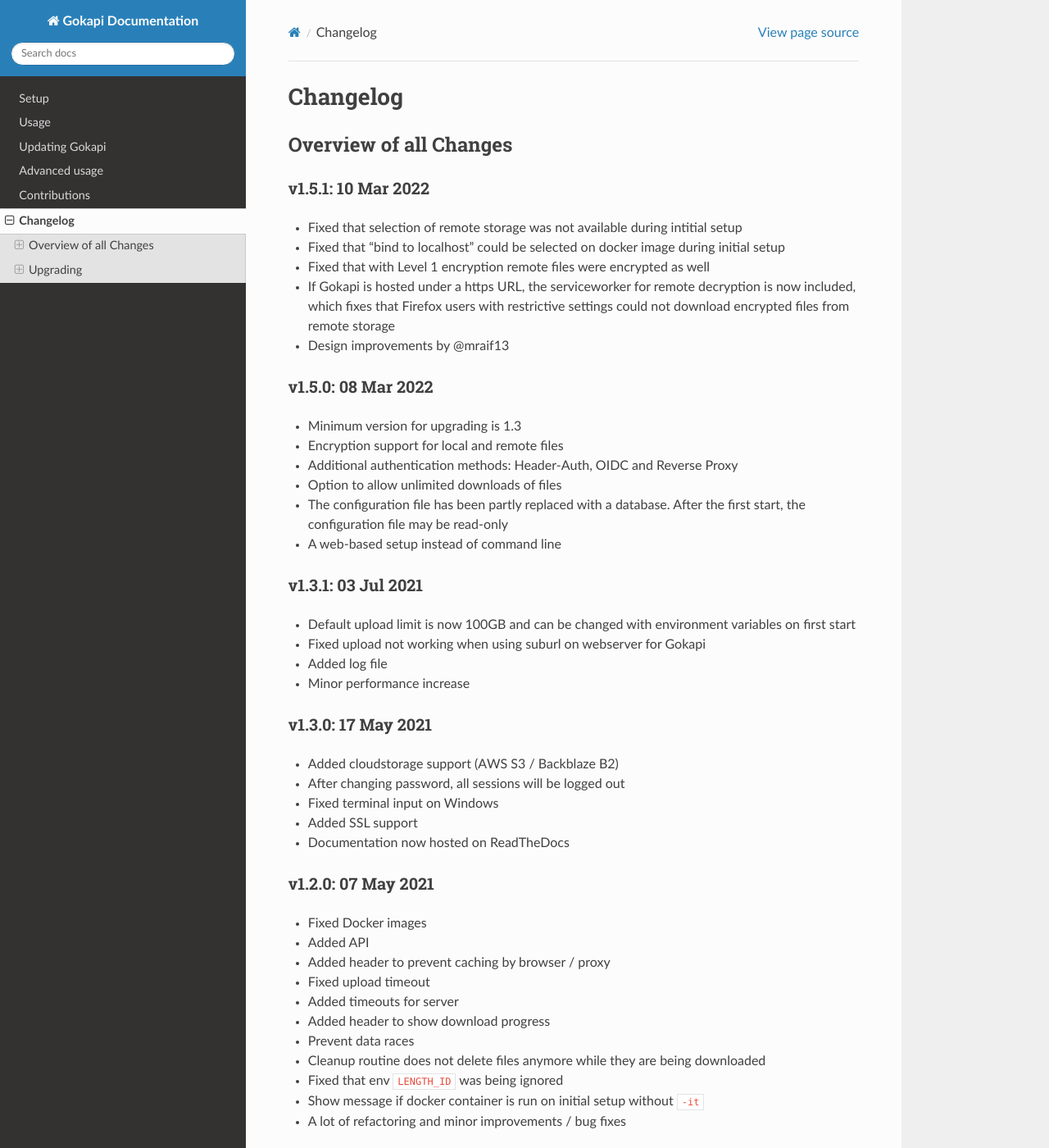
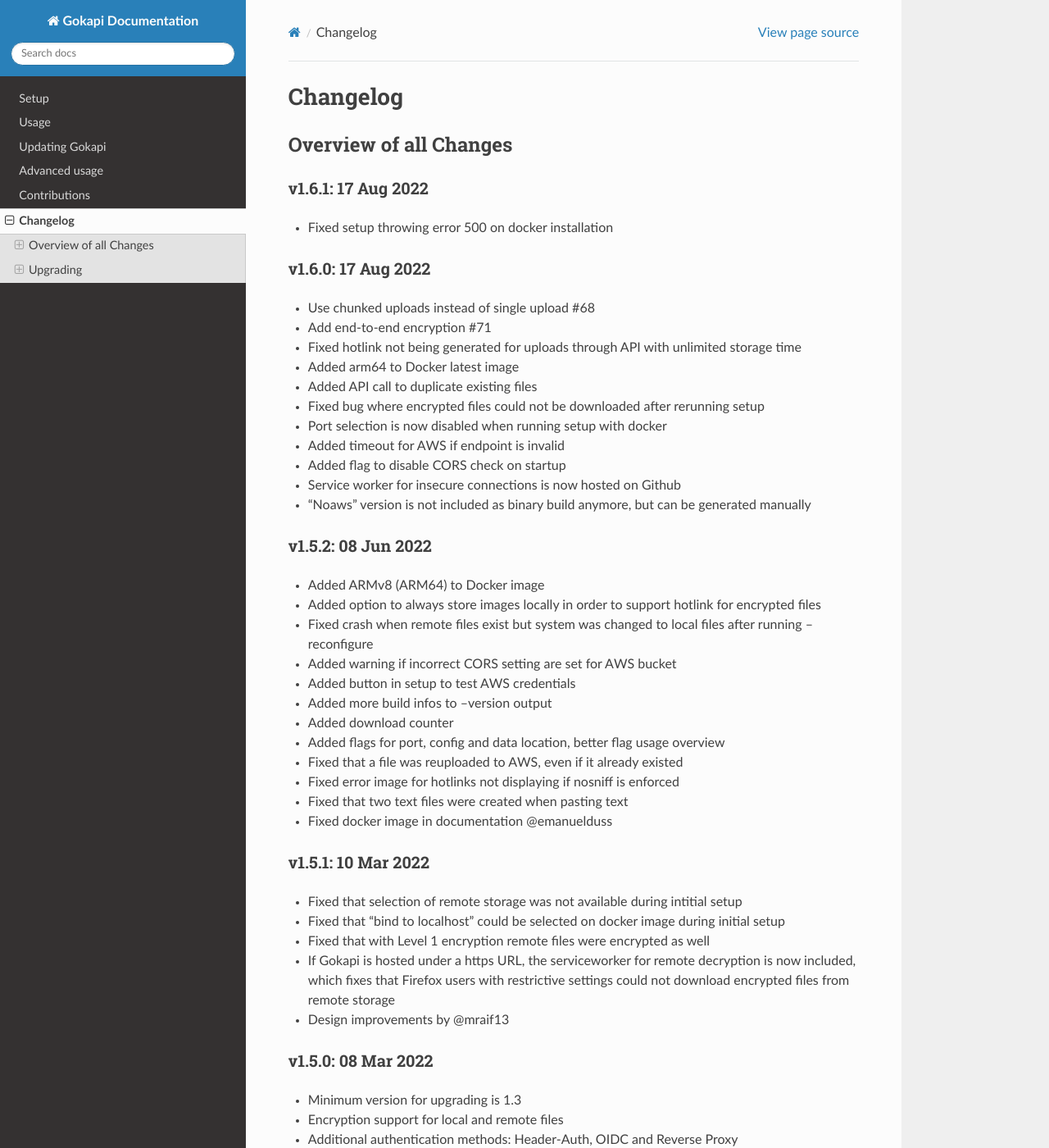
Before and after one commit to Forceu/Gokapi, a Sphinx documentation site: the page built from docs/changelog.rst, in a window 1280 px wide and 1400 px high. Shown: the whole window at 82% size. Built offline with Sphinx 7.4.7 and the Read the Docs theme 2.0.0, drawn with Linux system fonts in a browser that asks for light colours.

Commit message:
Added changelog

```diff
--- a/docs/changelog.rst
+++ b/docs/changelog.rst
@@ -7,6 +7,40 @@
 Overview of all Changes
 -----------------------
 
+v1.6.1: 17 Aug 2022
+^^^^^^^^^^^^^^^^^^^^^^^^^^^^^^^^^^^^^^
+* Fixed setup throwing error 500 on docker installation
+
+
+v1.6.0: 17 Aug 2022
+^^^^^^^^^^^^^^^^^^^^^^^^^^^^^^^^^^^^^^
+* Use chunked uploads instead of single upload #68
+* Add end-to-end encryption #71
+* Fixed hotlink not being generated for uploads through API with unlimited storage time
+* Added arm64 to Docker latest image
+* Added API call to duplicate existing files
+* Fixed bug where encrypted files could not be downloaded after rerunning setup
+* Port selection is now disabled when running setup with docker
+* Added timeout for AWS if endpoint is invalid
+* Added flag to disable CORS check on startup
+* Service worker for insecure connections is now hosted on Github
+* "Noaws" version is not included as binary build anymore, but can be generated manually
+
+
+v1.5.2: 08 Jun 2022
+^^^^^^^^^^^^^^^^^^^^^^^^^^^^^^^^^^^^^^
+* Added ARMv8 (ARM64) to Docker image
+* Added option to always store images locally in order to support hotlink for encrypted files
+* Fixed crash when remote files exist but system was changed to local files after running --reconfigure
+* Added warning if incorrect CORS setting are set for AWS bucket
+* Added button in setup to test AWS credentials
+* Added more build infos to --version output
+* Added download counter
+* Added flags for port, config and data location, better flag usage overview
+* Fixed that a file was reuploaded to AWS, even if it already existed
+* Fixed error image for hotlinks not displaying if nosniff is enforced
+* Fixed that two text files were created when pasting text
+* Fixed docker image in documentation @emanuelduss
 
 v1.5.1: 10 Mar 2022
 ^^^^^^^^^^^^^^^^^^^^^^^^^^^^^^^^^^^^^^
```
